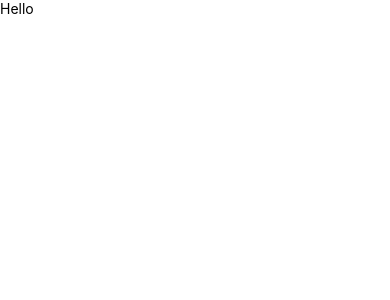
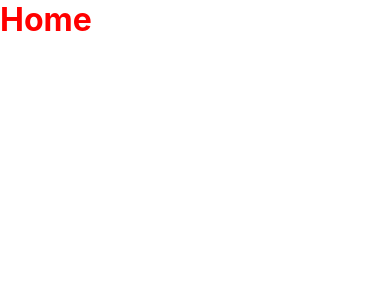
Before and after one commit to WebZerefos/TravelApp, a React Native app: screen / in a window 390 px wide. Shown: the top 300 px of the page. Built offline with nearby package versions, Linux system fonts and the light colour scheme.

Commit message:
Created src, components and screens folders

```diff
--- a/App.js
+++ b/App.js
@@ -1,10 +1,11 @@
 import React from 'react';
 import {SafeAreaView, Text} from 'react-native';
+import Home from './src/creens/Home';
 
 const App = () => {
   return (
     <SafeAreaView>
-      <Text>Hello</Text>
+      <Home />
     </SafeAreaView>
   );
 };
--- /dev/null
+++ b/src/creens/Home/index.js
@@ -0,0 +1,14 @@
+import {View, Text} from 'react-native';
+import React from 'react';
+
+import styles from './styles';
+
+const Home = () => {
+  return (
+    <View>
+      <Text style={styles.title}>Home</Text>
+    </View>
+  );
+};
+
+export default Home;
--- /dev/null
+++ b/src/creens/Home/styles.js
@@ -0,0 +1,11 @@
+import {StyleSheet} from 'react-native';
+
+const styles = StyleSheet.create({
+  title: {
+    color: 'red',
+    fontSize: 32,
+    fontWeight: 'bold',
+  },
+});
+
+export default styles;
```
